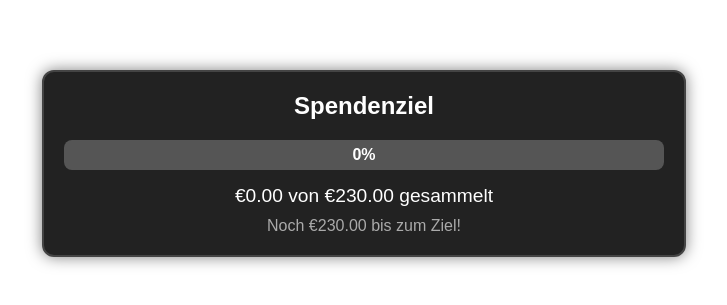
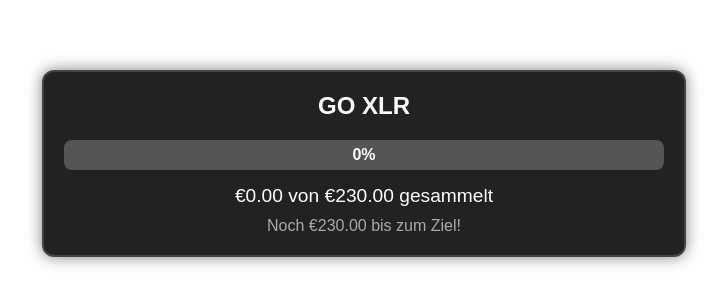
Before and after one commit to Devrano24/donogoal, a plain HTML site: page index.html in a window 1280 px wide. Shown: the part 237-542 px from the top of the page, without its empty margins (276-1003 px from the left). Drawn offline with Linux system fonts and the light colour scheme; no server answers.

Commit message:
Update index.html

```diff
--- a/index.html
+++ b/index.html
@@ -74,7 +74,7 @@
 </head>
 <body>
   <div class="goal-container">
-    <div class="goal-header">Spendenziel</div>
+    <div class="goal-header">GO XLR</div>
     <div class="goal-bar">
       <div class="goal-fill"></div>
       <div class="goal-percentage">0%</div>
```
